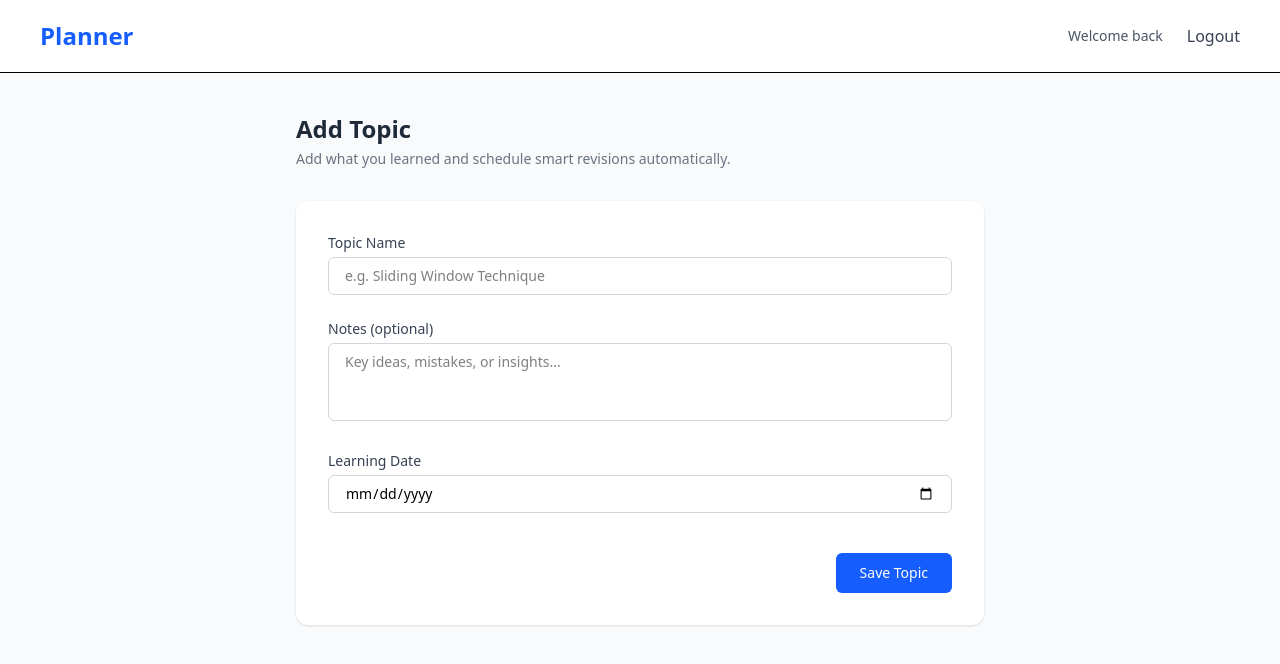
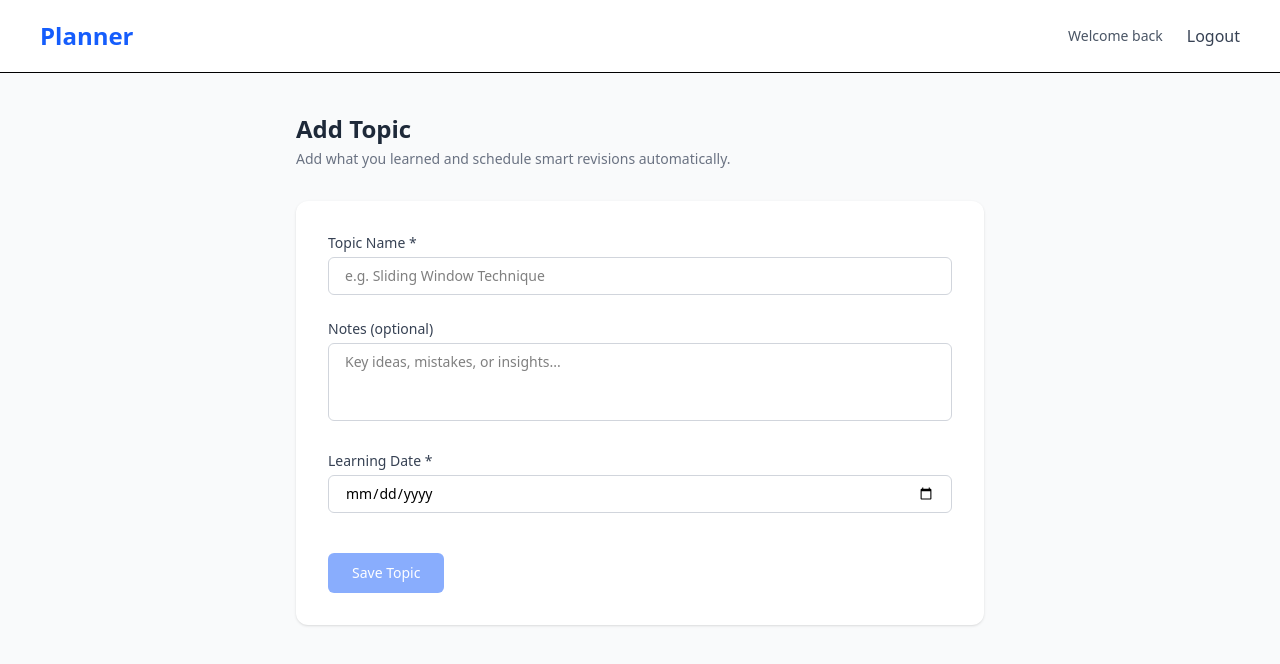
Before and after one commit to Mohanappriya0106/Planner, a React (Vite) app in the folder frontend/: page /add-topic in a window 1280 px wide. Shown: the top 664 px of the page. Built offline with nearby package versions, Linux system fonts and the light colour scheme; sample sign-in values are in the browser's storage.

Commit message:
enhanced validation in AddTopics page

```diff
--- a/frontend/src/pages/AddTopics.jsx
+++ b/frontend/src/pages/AddTopics.jsx
@@ -1,18 +1,186 @@
+// import Header from "../components/Header";
+// import { useState } from "react";
+
+// export default function AddTopic() {
+//   const [topic, setTopic] = useState("");
+//   const [notes, setNotes] = useState("");
+//   const [date, setDate] = useState("");
+
+//   // enhancement
+//   return (
+//     <div className="min-h-screen bg-gray-50">
+//       <Header />
+
+//       <main className="max-w-3xl mx-auto px-10 py-10">
+//         {/* Page Title */}
+//         <div className="mb-8">
+//           <h1 className="text-2xl font-semibold text-gray-800">
+//             Add Topic
+//           </h1>
+//           <p className="text-sm text-gray-500 mt-1">
+//             Add what you learned and schedule smart revisions automatically.
+//           </p>
+//         </div>
+
+//         {/* Card */}
+//         <div className="bg-white rounded-xl shadow-sm p-8 space-y-6">
+
+//           {/* Topic Name */}
+//           <div>
+//             <label className="block text-sm font-medium text-gray-700 mb-1">
+//               Topic Name
+//             </label>
+//             <input
+//               type="text"
+//               placeholder="e.g. Sliding Window Technique"
+//               value={topic}
+//               onChange={(e) => setTopic(e.target.value)}
+//               className="w-full border border-gray-300 rounded-md px-4 py-2 text-sm focus:ring-2 focus:ring-blue-500 focus:outline-none"
+//             />
+//           </div>
+
+//           {/* Notes */}
+//           <div>
+//             <label className="block text-sm font-medium text-gray-700 mb-1">
+//               Notes (optional)
+//             </label>
+//             <textarea
+//               rows="3"
+//               placeholder="Key ideas, mistakes, or insights..."
+//               value={notes}
+//               onChange={(e) => setNotes(e.target.value)}
+//               className="w-full border border-gray-300 rounded-md px-4 py-2 text-sm resize-none focus:ring-2 focus:ring-blue-500 focus:outline-none"
+//             />
+//           </div>
+
+//           {/* Date */}
+//           <div>
+//             <label className="block text-sm font-medium text-gray-700 mb-1">
+//               Learning Date
+//             </label>
+//             <input
+//               type="date"
+//               value={date}
+//               onChange={(e) => setDate(e.target.value)}
+//               className="w-full border border-gray-300 rounded-md px-4 py-2 text-sm focus:ring-2 focus:ring-blue-500 focus:outline-none"
+//             />
+//           </div>
+
+//           {/* Revision Preview */}
+//           {date && (
+//             <div className="bg-gray-50 border border-gray-200 rounded-md p-4">
+//               <p className="text-sm font-medium text-gray-700 mb-2">
+//                 Upcoming Revisions
+//               </p>
+//               <ul className="text-sm text-gray-600 space-y-1">
+//                 <li>• {addDays(date, 2)} — 2 Day Revision</li>
+//                 <li>• {addDays(date, 7)} — 1 Week Revision</li>
+//                 <li>• {addDays(date, 30)} — 1 Month Revision</li>
+//               </ul>
+//             </div>
+//           )}
+
+//           {/* Action */}
+//           <div className="flex justify-end pt-4">
+//             <button className="bg-blue-600 hover:bg-blue-700 text-white px-6 py-2.5 rounded-md text-sm font-medium transition">
+//               Save Topic
+//             </button>
+//           </div>
+
+//         </div>
+//       </main>
+//     </div>
+//   );
+// }
+
+// /* Utility */
+// function addDays(baseDate, days) {
+//   const d = new Date(baseDate);
+//   d.setDate(d.getDate() + days);
+//   return d.toLocaleDateString();
+// }
+
 import Header from "../components/Header";
-import { useState } from "react";
+import { useMemo, useState } from "react";
 
 export default function AddTopic() {
-  const [topic, setTopic] = useState("");
-  const [notes, setNotes] = useState("");
-  const [date, setDate] = useState("");
+  const [form, setForm] = useState({
+    topic: "",
+    notes: "",
+    date: "",
+  });
 
-  // enhancement
+  const [errors, setErrors] = useState({});
+  const [loading, setLoading] = useState(false);
+  const [success, setSuccess] = useState(false);
+
+  /* ---------------- Handlers ---------------- */
+
+  function handleChange(e) {
+    const { name, value } = e.target;
+    setForm((prev) => ({ ...prev, [name]: value }));
+    setErrors((prev) => ({ ...prev, [name]: "" }));
+  }
+
+  function validate() {
+    const newErrors = {};
+
+    if (!form.topic.trim()) {
+      newErrors.topic = "Topic name is required";
+    } else if (form.topic.length < 3) {
+      newErrors.topic = "Topic must be at least 3 characters";
+    }
+
+    if (!form.date) {
+      newErrors.date = "Learning date is required";
+    }
+
+    setErrors(newErrors);
+    return Object.keys(newErrors).length === 0;
+  }
+
+  async function handleSubmit(e) {
+    e.preventDefault();
+
+    if (!validate()) return;
+
+    setLoading(true);
+    setSuccess(false);
+
+    // Simulate API call
+    await new Promise((res) => setTimeout(res, 1000));
+
+    setLoading(false);
+    setSuccess(true);
+
+    setForm({
+      topic: "",
+      notes: "",
+      date: "",
+    });
+  }
+
+  /* ---------------- Derived Data ---------------- */
+
+  const revisions = useMemo(() => {
+    if (!form.date) return [];
+
+    return [
+      { label: "2 Day Revision", date: addDays(form.date, 2) },
+      { label: "1 Week Revision", date: addDays(form.date, 7) },
+      { label: "1 Month Revision", date: addDays(form.date, 30) },
+    ];
+  }, [form.date]);
+
+  const isFormValid = form.topic.trim() && form.date;
+
+  /* ---------------- UI ---------------- */
+
   return (
     <div className="min-h-screen bg-gray-50">
       <Header />
 
       <main className="max-w-3xl mx-auto px-10 py-10">
-        {/* Page Title */}
         <div className="mb-8">
           <h1 className="text-2xl font-semibold text-gray-800">
             Add Topic
@@ -22,80 +190,130 @@ export default function AddTopic() {
           </p>
         </div>
 
-        {/* Card */}
-        <div className="bg-white rounded-xl shadow-sm p-8 space-y-6">
-
-          {/* Topic Name */}
+        <form
+          onSubmit={handleSubmit}
+          className="bg-white rounded-xl shadow-sm p-8 space-y-6"
+          noValidate
+        >
+          {/* Topic */}
           <div>
-            <label className="block text-sm font-medium text-gray-700 mb-1">
-              Topic Name
+            <label
+              htmlFor="topic"
+              className="block text-sm font-medium text-gray-700 mb-1"
+            >
+              Topic Name *
             </label>
             <input
+              id="topic"
+              name="topic"
               type="text"
+              maxLength={100}
               placeholder="e.g. Sliding Window Technique"
-              value={topic}
-              onChange={(e) => setTopic(e.target.value)}
-              className="w-full border border-gray-300 rounded-md px-4 py-2 text-sm focus:ring-2 focus:ring-blue-500 focus:outline-none"
+              value={form.topic}
+              onChange={handleChange}
+              className={`w-full border rounded-md px-4 py-2 text-sm focus:ring-2 focus:outline-none
+                ${
+                  errors.topic
+                    ? "border-red-500 focus:ring-red-400"
+                    : "border-gray-300 focus:ring-blue-500"
+                }`}
             />
+            {errors.topic && (
+              <p className="text-xs text-red-500 mt-1">
+                {errors.topic}
+              </p>
+            )}
           </div>
 
           {/* Notes */}
           <div>
-            <label className="block text-sm font-medium text-gray-700 mb-1">
+            <label
+              htmlFor="notes"
+              className="block text-sm font-medium text-gray-700 mb-1"
+            >
               Notes (optional)
             </label>
             <textarea
+              id="notes"
+              name="notes"
               rows="3"
               placeholder="Key ideas, mistakes, or insights..."
-              value={notes}
-              onChange={(e) => setNotes(e.target.value)}
+              value={form.notes}
+              onChange={handleChange}
               className="w-full border border-gray-300 rounded-md px-4 py-2 text-sm resize-none focus:ring-2 focus:ring-blue-500 focus:outline-none"
             />
           </div>
 
           {/* Date */}
           <div>
-            <label className="block text-sm font-medium text-gray-700 mb-1">
-              Learning Date
+            <label
+              htmlFor="date"
+              className="block text-sm font-medium text-gray-700 mb-1"
+            >
+              Learning Date *
             </label>
             <input
+              id="date"
+              name="date"
               type="date"
-              value={date}
-              onChange={(e) => setDate(e.target.value)}
-              className="w-full border border-gray-300 rounded-md px-4 py-2 text-sm focus:ring-2 focus:ring-blue-500 focus:outline-none"
+              value={form.date}
+              onChange={handleChange}
+              className={`w-full border rounded-md px-4 py-2 text-sm focus:ring-2 focus:outline-none
+                ${
+                  errors.date
+                    ? "border-red-500 focus:ring-red-400"
+                    : "border-gray-300 focus:ring-blue-500"
+                }`}
             />
+            {errors.date && (
+              <p className="text-xs text-red-500 mt-1">
+                {errors.date}
+              </p>
+            )}
           </div>
 
           {/* Revision Preview */}
-          {date && (
+          {revisions.length > 0 && (
             <div className="bg-gray-50 border border-gray-200 rounded-md p-4">
               <p className="text-sm font-medium text-gray-700 mb-2">
                 Upcoming Revisions
               </p>
               <ul className="text-sm text-gray-600 space-y-1">
-                <li>• {addDays(date, 2)} — 2 Day Revision</li>
-                <li>• {addDays(date, 7)} — 1 Week Revision</li>
-                <li>• {addDays(date, 30)} — 1 Month Revision</li>
+                {revisions.map((r) => (
+                  <li key={r.label}>
+                    • {r.date} — {r.label}
+                  </li>
+                ))}
               </ul>
             </div>
           )}
 
-          {/* Action */}
-          <div className="flex justify-end pt-4">
-            <button className="bg-blue-600 hover:bg-blue-700 text-white px-6 py-2.5 rounded-md text-sm font-medium transition">
-              Save Topic
+          {/* Actions */}
+          <div className="flex justify-between items-center pt-4">
+            {success && (
+              <p className="text-sm text-green-600">
+                Topic saved successfully
+              </p>
+            )}
+
+            <button
+              type="submit"
+              disabled={!isFormValid || loading}
+              className="bg-blue-600 hover:bg-blue-700 disabled:opacity-50 disabled:cursor-not-allowed text-white px-6 py-2.5 rounded-md text-sm font-medium transition"
+            >
+              {loading ? "Saving..." : "Save Topic"}
             </button>
           </div>
-
-        </div>
+        </form>
       </main>
     </div>
   );
 }
 
-/* Utility */
+/* ---------------- Utility ---------------- */
+
 function addDays(baseDate, days) {
   const d = new Date(baseDate);
   d.setDate(d.getDate() + days);
-  return d.toLocaleDateString();
+  return new Intl.DateTimeFormat("en-IN").format(d);
 }
```
